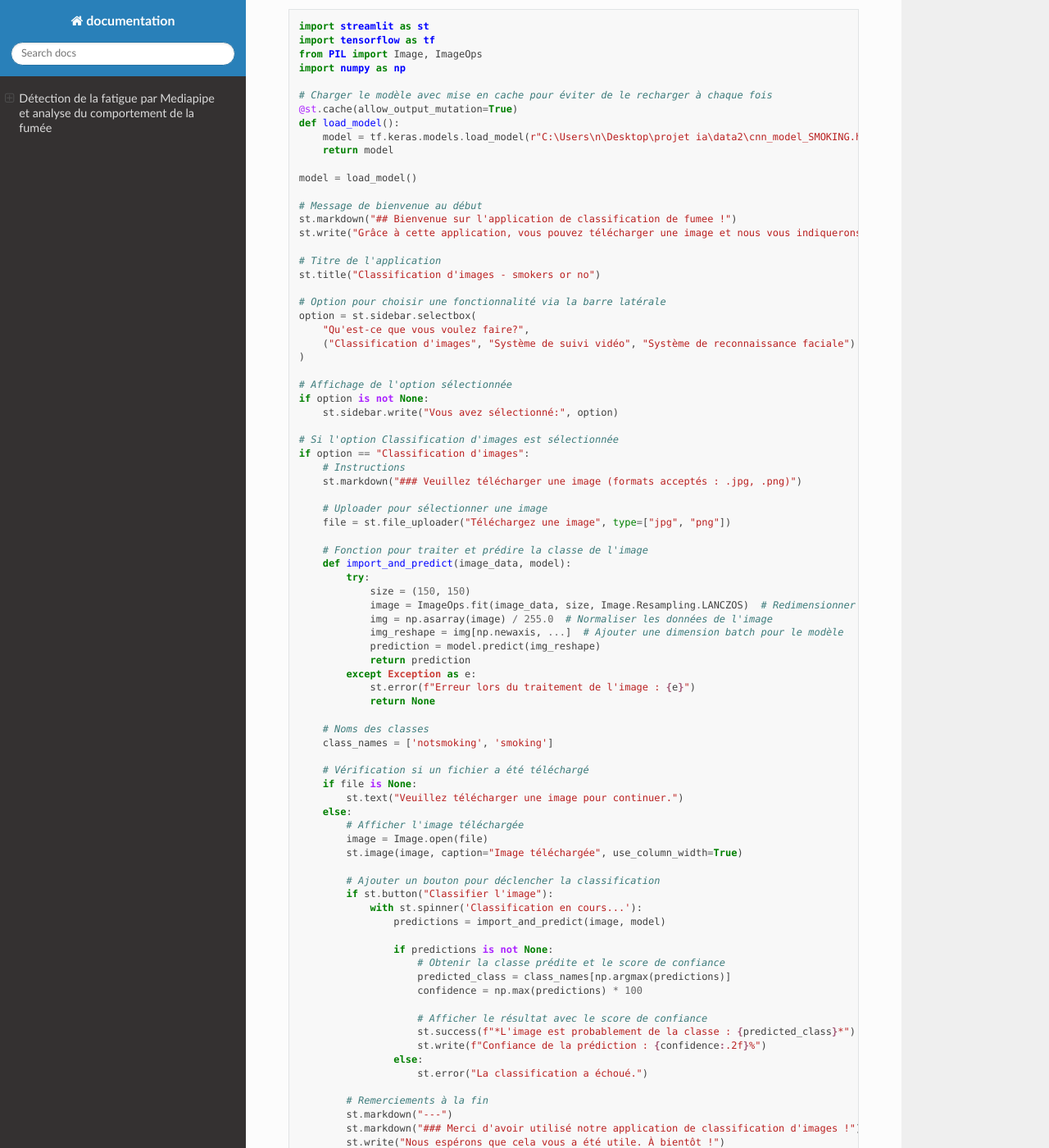
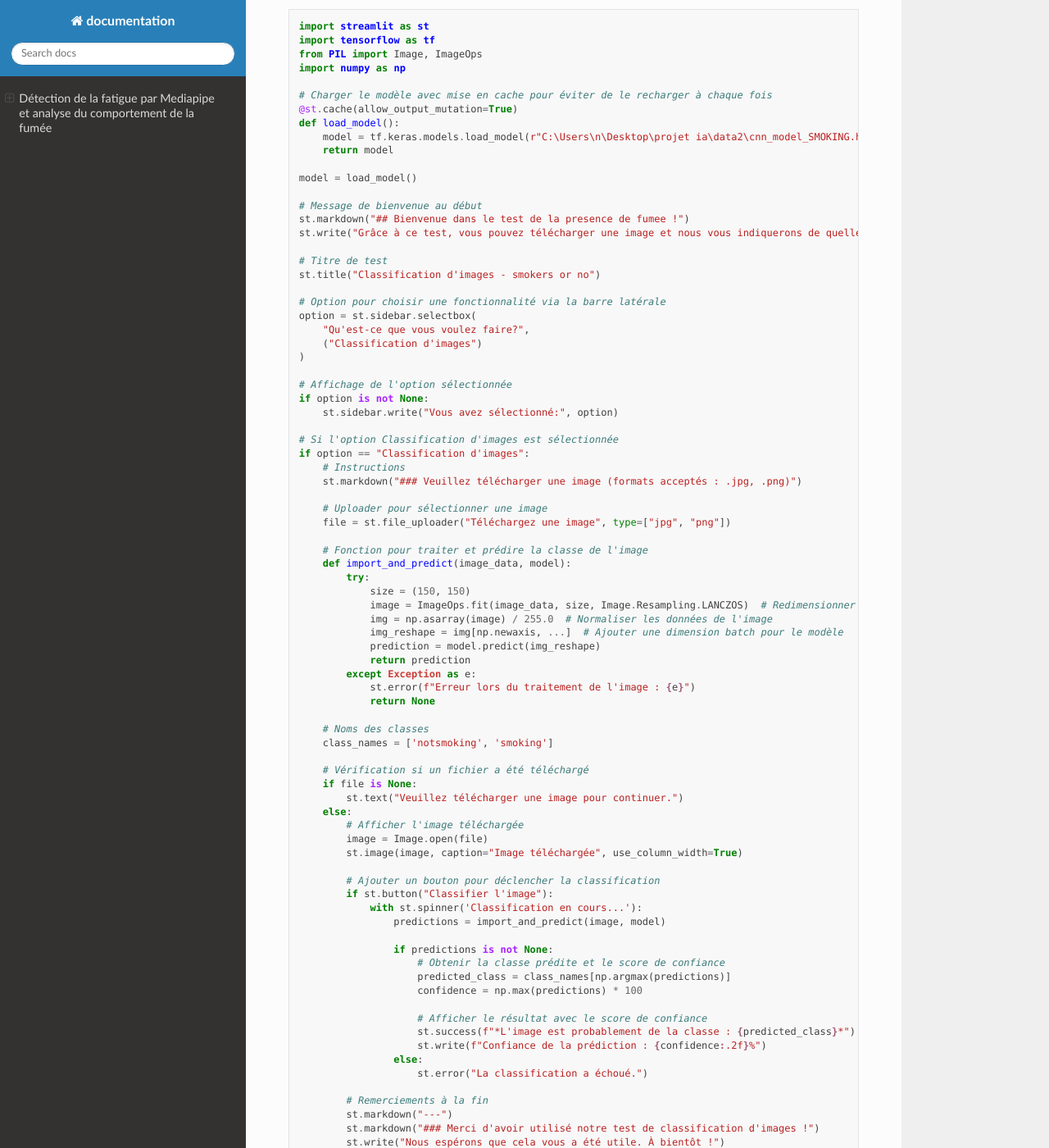
Before and after one commit to fatimafadili/detection, a Sphinx documentation site: the page built from source/index.rst, in a window 1280 px wide and 1400 px high, scrolled down 20227 px. Shown: the whole window at 82% size. Built offline with Sphinx 7.4.7 and the Read the Docs theme 3.1.0, drawn with Linux system fonts in a browser that asks for light colours; some of the changed text lies outside the part shown.

Commit message:
Update index.rst

```diff
--- a/source/index.rst
+++ b/source/index.rst
@@ -962,16 +962,16 @@ on teste ce model par interface streamlit , on le teste par des images maintenan
     model = load_model()
 
     # Message de bienvenue au début
-    st.markdown("## Bienvenue sur l'application de classification de fumee !")
-    st.write("Grâce à cette application, vous pouvez télécharger une image et nous vous indiquerons de quelle catégorie elle fait partie en utilisant un modèle d'intelligence artificielle.")
+    st.markdown("## Bienvenue dans le test de la presence de fumee !")
+    st.write("Grâce à ce test, vous pouvez télécharger une image et nous vous indiquerons de quelle catégorie elle fait partie en utilisant un modèle d'intelligence artificielle.")
 
-    # Titre de l'application
+    # Titre de test
     st.title("Classification d'images - smokers or no")
 
     # Option pour choisir une fonctionnalité via la barre latérale
     option = st.sidebar.selectbox(
         "Qu'est-ce que vous voulez faire?",
-        ("Classification d'images", "Système de suivi vidéo", "Système de reconnaissance faciale")
+        ("Classification d'images")
     )
 
     # Affichage de l'option sélectionnée
@@ -1028,15 +1028,9 @@ on teste ce model par interface streamlit , on le teste par des images maintenan
 
             # Remerciements à la fin
             st.markdown("---")
-            st.markdown("### Merci d'avoir utilisé notre application de classification d'images !")
+            st.markdown("### Merci d'avoir utilisé notre test de classification d'images !")
             st.write("Nous espérons que cela vous a été utile. À bientôt !")
 
-    # Placeholder for other options
-    elif option == "Système de suivi vidéo":
-        st.write("Cette fonctionnalité est en cours de développement. Revenez bientôt pour en savoir plus !")
-
-    elif option == "Système de reconnaissance faciale":
-        st.write("Cette fonctionnalité est en cours de développement. Revenez bientôt pour en savoir plus !")
 
 
 pour l'execution de ce test de smoking il faut taper en terminal streamlit run testsmoking.py
```
